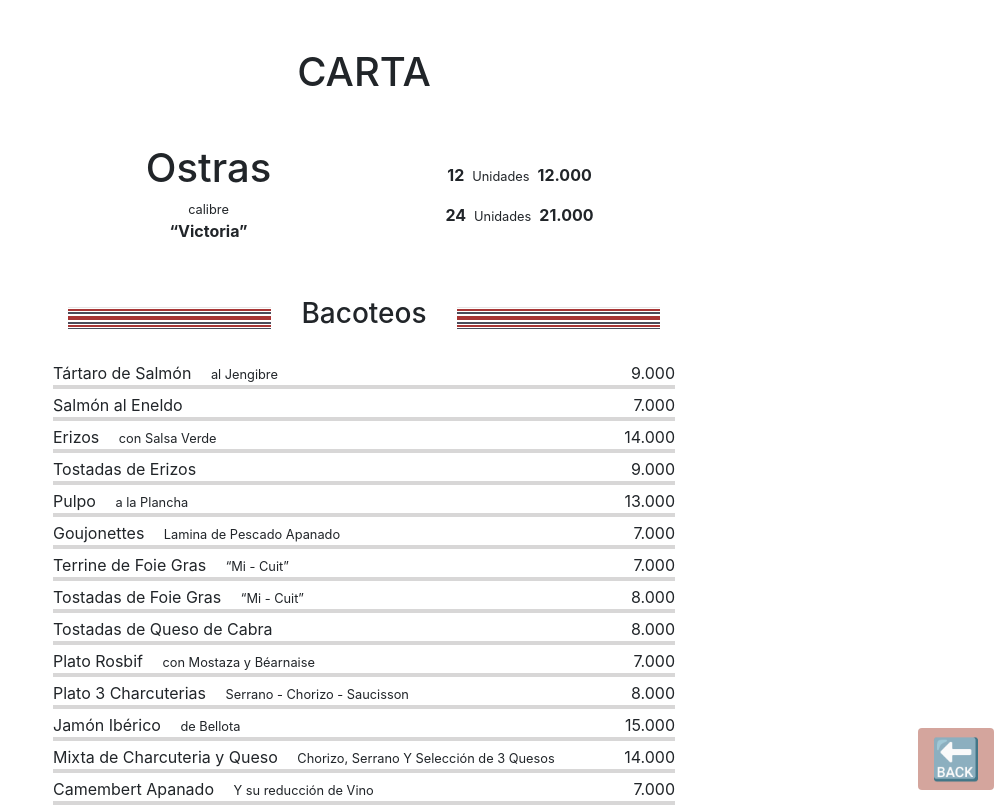
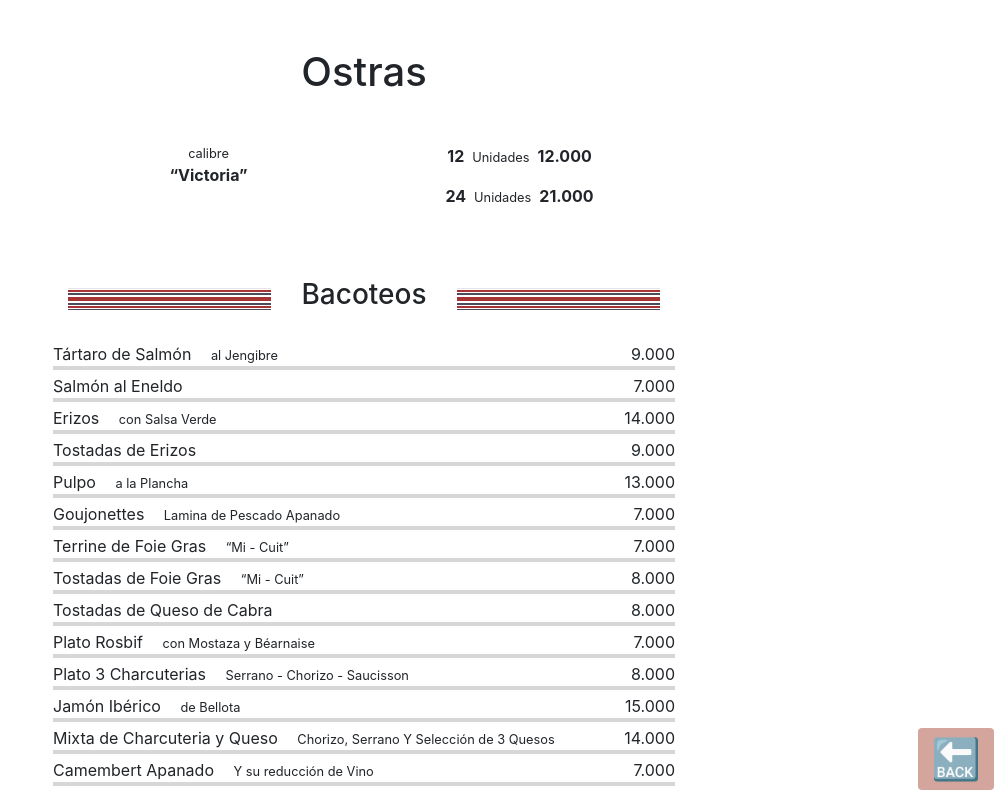
Before and after one commit to durbonca/Menu-QR-Google-sheet, a React (Create React App) app: page /Family in a window 1280 px wide. Shown: the top 807 px of the page, without its empty margins (276-1280 px from the left). Built offline with nearby package versions, Linux system fonts and the light colour scheme.

Commit message:
cambios de ostras

```diff
--- a/src/App.js
+++ b/src/App.js
@@ -17,7 +17,7 @@ function App() {
   return (
     <div className="App">
         <Switch>
-                <Route path="/Family" render={() => <div><h1 className="mt-5 mb-3">CARTA</h1><Bacoteo/><Chesse/><Family/><Postres/><Chesse/><Coffe/></div>} />
+                <Route path="/Family" render={() => <div><h1 className="mt-5 mb-3">Ostras</h1><Bacoteo/><Chesse/><Family/><Postres/><Chesse/><Coffe/></div>} />
                 <Route path="/Wine" render={() => <div><h1 className="mt-5 mb-3">VINOS</h1> <Wine/></div>} />
                 <Route path="/Beer" render={() => <div><h1 className="mt-5 mb-3">BAR</h1><Beer/><Licor/><Destilados/><Coffe/></div>} />
                {/*  <Route path="/Licor" render={() => <div><h1 className="mt-5">CARTA DE LICORES</h1> </div>} />
--- a/src/components/ostras.js
+++ b/src/components/ostras.js
@@ -4,7 +4,7 @@ class Ostras extends React.Component{
     render(){
         return <div className="row d-flex justify-content-between">
                     <div className="d-flex flex-column align-items-center col-6 px-0">
-                        <h1>Ostras</h1>
+                        {/* <h1>Ostras</h1> */}
                         <small>calibre</small>
                         <strong>“Victoria”</strong>
                     </div>
```
